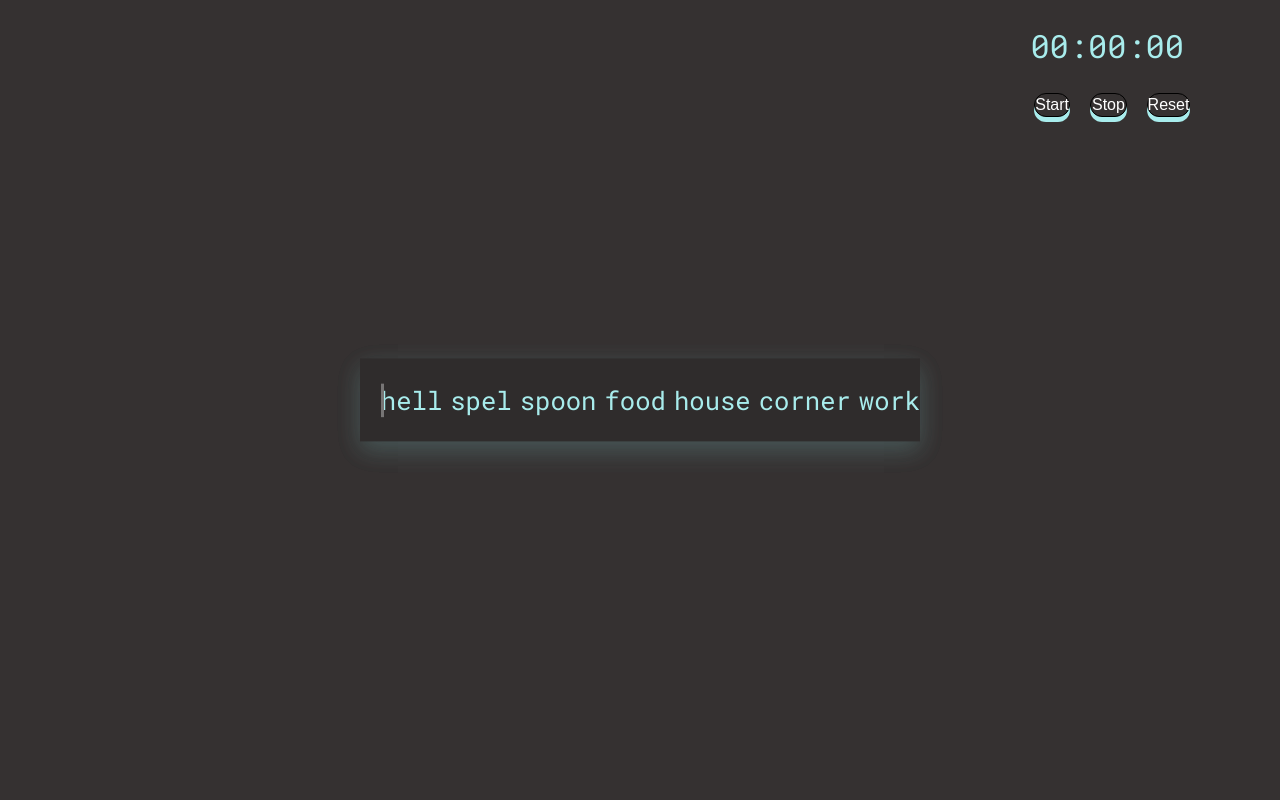
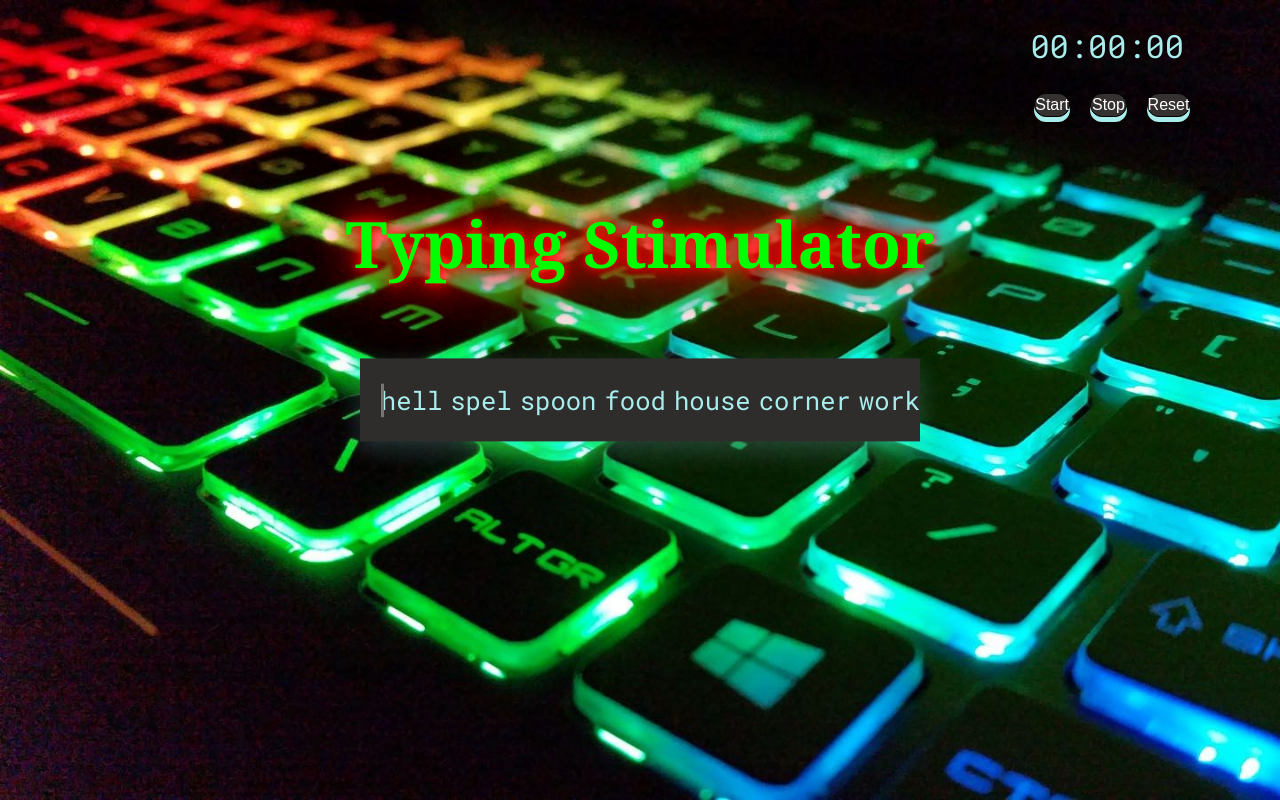
Before and after one commit to FurqanAnwar/Typing-Simulator, a website: page index.html in a window 1280 px wide. Drawn offline with Linux system fonts and the light colour scheme.

Commit message:
added backgrond and heading

```diff
--- a/index.html
+++ b/index.html
@@ -10,7 +10,6 @@
 </head>
 
 <body>
-
   <div class="container">
     <div class="wrapper" tabindex="0">
 
@@ -91,6 +90,10 @@
     </div>
   </div>
 
+<center>
+  <div class="heading">Typing Stimulator</div>
+</center>
+
   <script src="index.js"></script>
 
 </body>
--- a/style.css
+++ b/style.css
@@ -12,7 +12,10 @@ body {
   box-sizing: border-box;
   position: relative;
   height: 100vh;
-  background-color: rgba(53,49,49);
+  /* background-color: rgba(53,49,49); */
+  background: url("./bg.jpg");
+  background-repeat: no-repeat;
+  background-size: cover;
   font-size: 4rem;
   font-family: "Roboto Mono", monospace;
   color: rgb(168,236,236); }
@@ -21,6 +24,20 @@ body {
   position: absolute;
   z-index: 999999;
   animation: bounce 0.9s ease-in-out forwards; }
+
+.heading{
+  margin-top: 120px;
+  /* border: solid 2px red; */
+  display: inline-block;
+  font-family: Cambria, Cochin, Georgia, Times, 'Times New Roman', serif;
+  font-weight: 800;
+  color:#00FF00;
+  text-shadow: 0px 0px  10px #FF0000,
+  0px 0px  20px #FF0000,
+  0px 0px  40px #FF0000,
+  0px 0px  80px #FF0000,
+  0px 0px 120px #FF0000;
+}
 
 .container {
   box-shadow: 0 9px 24px rgba(140, 212, 206, 0.12), 0 9px 24px rgba(139, 229, 241, 0.12);
```
Also changed, not shown: bg.jpg (added).
